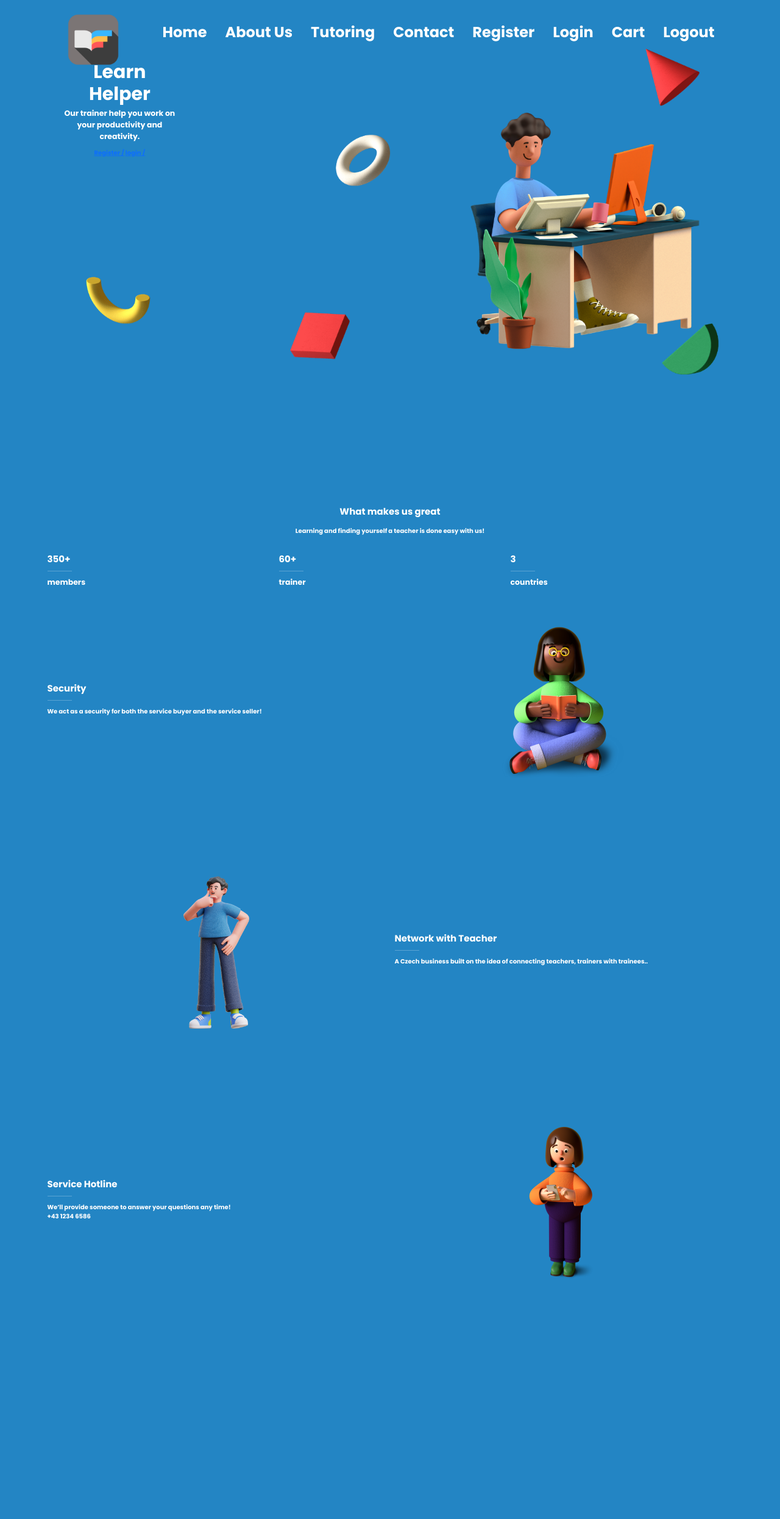
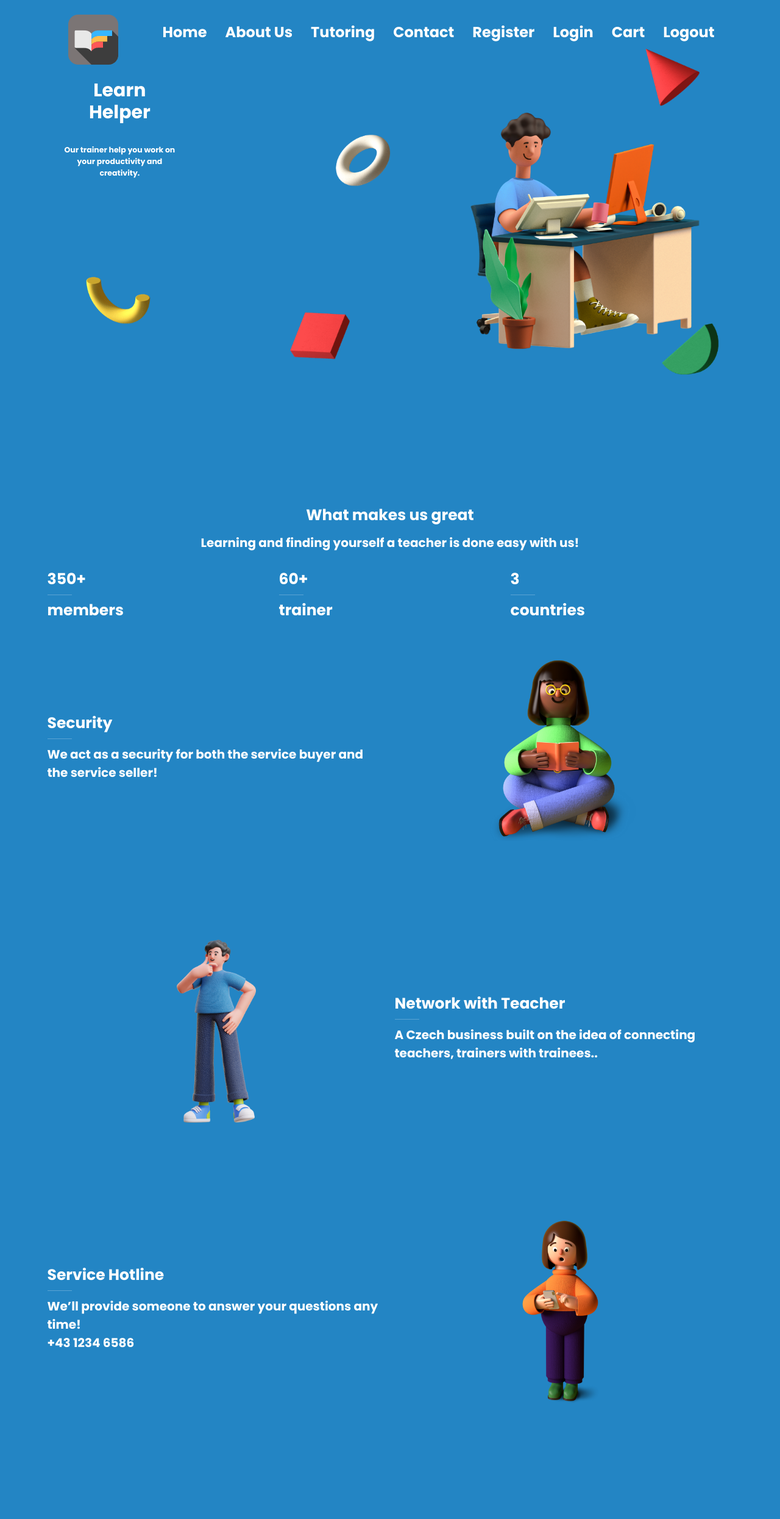
Before and after one commit to FloKuersten/Codefactory-Groupproject, a Symfony app: template templates/welcome/index.html.twig in a window 1280 px wide. Shown: the whole page at 61% size. Before the commit the page ends 2095 px from the top, so only its background shows below. Run offline with Twig, Linux system fonts and the light colour scheme; the template is opened without the code that fills it, so the values that code supplies are empty; some libraries are stand-ins or nearby versions.

Commit message:
landing page styling

```diff
--- a/public/CSS/landing.css
+++ b/public/CSS/landing.css
@@ -36,7 +36,7 @@ hr {
     color: #fff;
 }
 img {
-    max-height: 250px;
+    max-height: 300px;
 }
 
 /* Features */
@@ -62,3 +62,6 @@ img {
     width: 100%;
     height: 100vh;
 }
+#textMedium {
+    font-size: 20px;
+}
--- a/templates/base.html.twig
+++ b/templates/base.html.twig
@@ -18,7 +18,7 @@
         <nav class="nav">
             <div class="container">
                 <div class="logo">
-                    <img src="../images/logo.png" style="height: 90px; width:90px;">
+                    <a href="/"><img src="../images/logo.png"></a>
                 </div>
                 <div id="mainListDiv" class="main_list">
                     <ul class="navlinks">
--- a/templates/welcome/index.html.twig
+++ b/templates/welcome/index.html.twig
@@ -11,11 +11,9 @@
       <div class="container">
         <div class="row justify-content-center text-center">
           <div class="col-md-10 col-lg-6">
-            <h1 class="display-5">Learn Helper</h1>
+            <h1 class="display-5 p-5">Learn Helper</h1>
 
             <p class="lead">Our trainer help you work on your productivity and creativity.</p>
-            <a href="/register">Register /</a>
-            <a href="/login">login /</a>
           </div>
         </div>
       </div>
@@ -26,35 +24,35 @@
     <div class="container">
       <div class="row justify-content-center text-center">
         <div class="col-md-10 col-lg-8">
-          <h1 class="h4">What makes us great</h1>
-          <p class="mt-4 mb-4">Learning and finding yourself a teacher is done easy with us!</p>
+          <h1>What makes us great</h1>
+          <p class="mt-4 mb-4" id="textMedium">Learning and finding yourself a teacher is done easy with us!</p>
         </div>
       </div>
 
       <div class="row mt-4">
         <div class="col-sm-4">
-          <h4>350+</h4>
+          <h1>350+</h1>
 
           <hr />
 
-          <h5>
-            members</h5>
+          <h1>
+            members</h1>
         </div>
 
         <div class="col-sm-4">
-          <h4>60+</h4>
+          <h1>60+</h1>
 
           <hr />
 
-          <h5>trainer </h5>
+          <h1>trainer </h1>
         </div>
 
         <div class="col-sm-4">
-          <h4>3</h4>
+          <h1>3</h1>
 
           <hr />
 
-          <h5>countries</h5>
+          <h1>countries</h1>
         </div>
       </div>
     </div>
@@ -64,11 +62,11 @@
     <div class="container">
       <div class="row align-items-center">
         <div class="col-md-6">
-          <h3 class="h4">Security</h3>
+          <h1 >Security</h1>
 
           <hr />
 
-          <p>We act as a security for both the service buyer and the service seller!</p>
+          <p id="textMedium">We act as a security for both the service buyer and the service seller!</p>
         </div>
 
         <div class="col-md-6 text-center">
@@ -82,21 +80,21 @@
         </div>
 
         <div class="col-md-6">
-          <h3 class="h4">Network with Teacher</h3>
+          <h1>Network with Teacher</h1>
 
           <hr />
 
-          <p>A Czech business built on the idea of connecting teachers, trainers with trainees..</p>
+          <p id="textMedium">A Czech business built on the idea of connecting teachers, trainers with trainees..</p>
         </div>
       </div>
 
       <div class="row align-items-center">
         <div class="col-md-6">
-          <h3 class="h4">Service Hotline</h3>
+          <h1>Service Hotline</h1>
 
           <hr />
 
-          <p>We’ll provide someone to answer your questions any time!
+          <p id="textMedium">We’ll provide someone to answer your questions any time!
           </br>
               +43 1234 6586</p>
         </div>
```
Also changed, not shown: public/images/logo.png.
